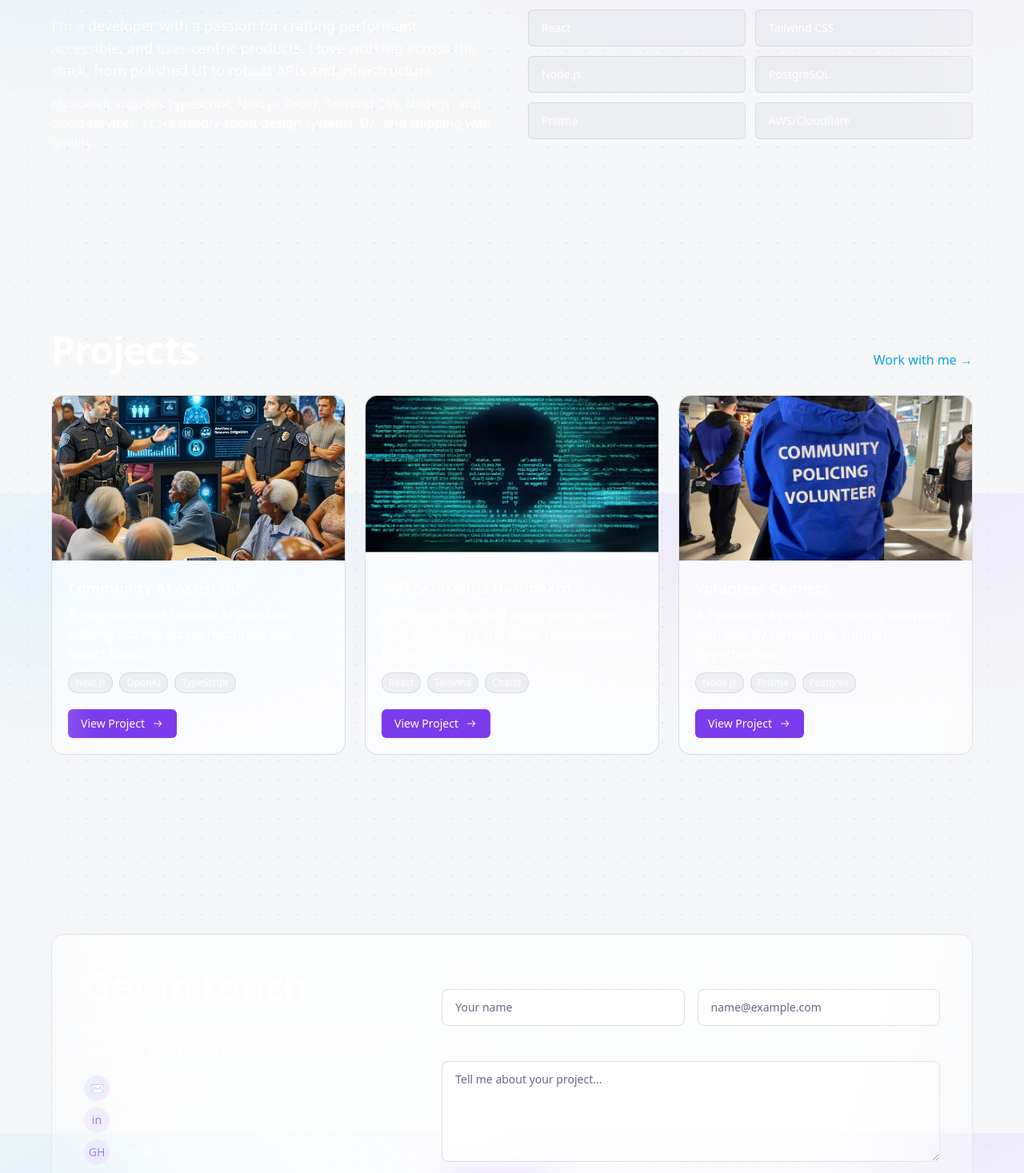
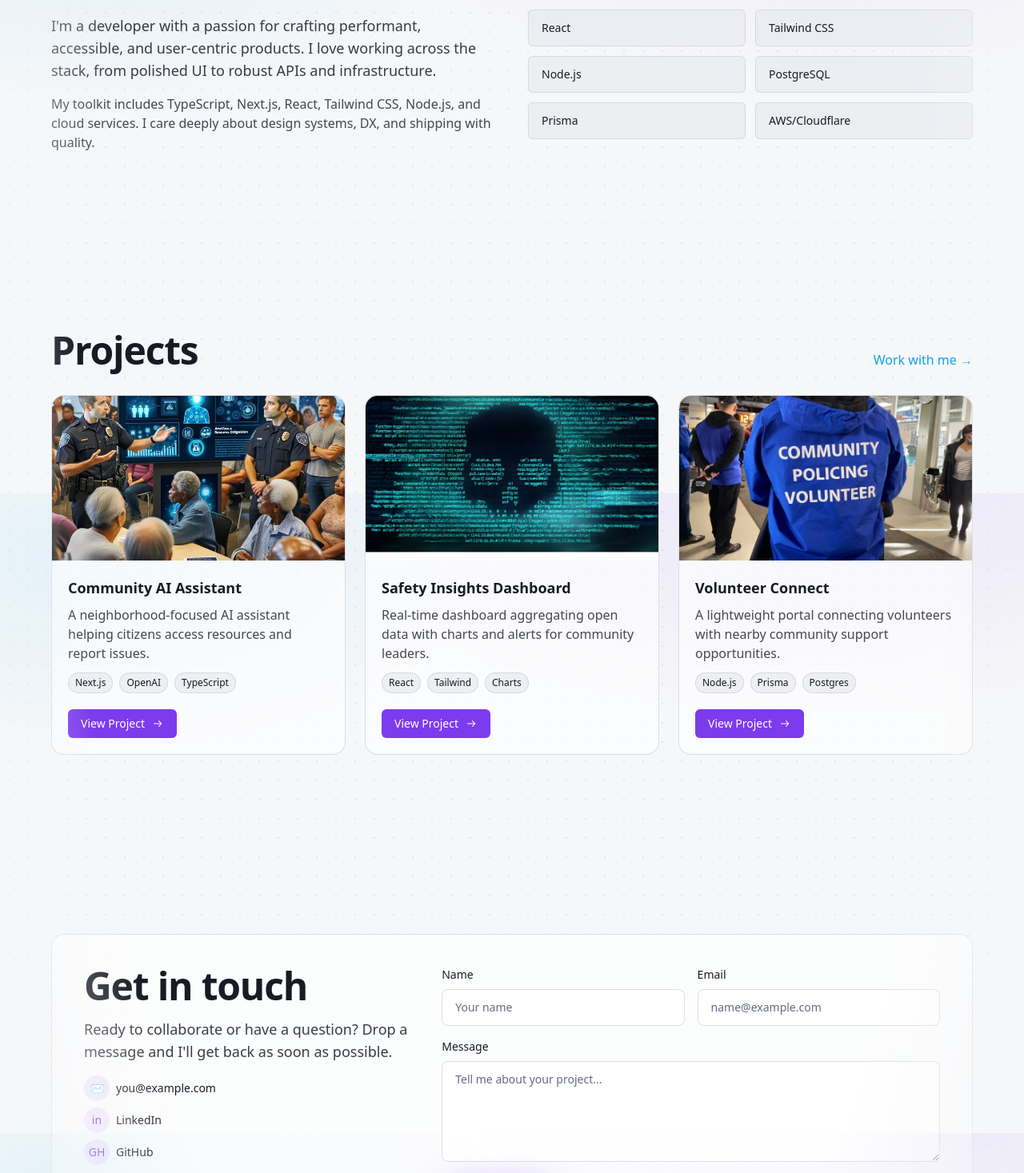
Before and after one commit to PreszAI/my-portfolio, a Next.js app: page / in a window 1280 px wide. Shown: the part 983-2450 px from the top of the page at 80% size. Built offline with nearby package versions, Linux system fonts and the light colour scheme.

Commit message:
update fonts light theme

```diff
--- a/app/globals.css
+++ b/app/globals.css
@@ -122,7 +122,8 @@
 }
 
 .subheading {
-  @apply text-base md:text-lg text-white max-w-2xl;
+  @apply text-base md:text-lg max-w-2xl;
+  color: hsl(var(--foreground) / 0.85);
 }
 
 .neon-outline {
--- a/components/About.tsx
+++ b/components/About.tsx
@@ -5,19 +5,19 @@
     <section id="about" className="section">
       <div className="grid md:grid-cols-2 gap-10 items-start">
         <Reveal className="space-y-4">
-          <h2 className="heading text-white">About Me</h2>
-          <p className="subheading text-white">
+          <h2 className="heading text-foreground">About Me</h2>
+          <p className="subheading">
             I'm a developer with a passion for crafting performant, accessible, and
             user‑centric products. I love working across the stack, from polished UI to
             robust APIs and infrastructure.
           </p>
-          <p className="text-white">
+          <p className="text-foreground/80">
             My toolkit includes TypeScript, Next.js, React, Tailwind CSS, Node.js, and
             cloud services. I care deeply about design systems, DX, and shipping with quality.
           </p>
         </Reveal>
         <Reveal delayMs={100}>
-          <ul className="grid grid-cols-2 gap-3 text-sm text-white">
+          <ul className="grid grid-cols-2 gap-3 text-sm text-foreground">
             {[
               'TypeScript',
               'Next.js',
@@ -28,7 +28,10 @@
               'Prisma',
               'AWS/Cloudflare'
             ].map((skill) => (
-              <li key={skill} className="rounded-md border border-border/60 bg-surface-alt/80 px-4 py-3 text-white dark:border-white/10 dark:bg-surface/40">
+              <li
+                key={skill}
+                className="rounded-md border border-border/60 bg-surface-alt/80 px-4 py-3 text-foreground dark:border-white/10 dark:bg-surface/40"
+              >
                 {skill}
               </li>
             ))}
--- a/components/Contact.tsx
+++ b/components/Contact.tsx
@@ -76,22 +76,22 @@
         <div className="rounded-2xl border border-border/60 bg-surface/70 p-8 backdrop-blur md:p-10 dark:border-white/10 dark:bg-surface/40">
           <div className="flex flex-col gap-8 md:flex-row">
             <div className="md:w-2/5 space-y-4">
-              <h2 className="heading text-white">Get in touch</h2>
-              <p className="subheading text-white">
+              <h2 className="heading text-foreground">Get in touch</h2>
+              <p className="subheading">
                 Ready to collaborate or have a question? Drop a message and I'll get back as soon as possible.
               </p>
-              <div className="space-y-2 text-sm text-white">
+              <div className="space-y-2 text-sm text-foreground">
                 <p className="flex items-center gap-2">
                   <span className="inline-flex h-8 w-8 items-center justify-center rounded-full bg-primary/10 text-primary dark:bg-primary/20">✉</span>
-                  <a href="mailto:you@example.com" className="text-white transition hover:text-foreground">you@example.com</a>
+                  <a href="mailto:you@example.com" className="text-foreground transition hover:text-accent">you@example.com</a>
                 </p>
                 <p className="flex items-center gap-2">
                   <span className="inline-flex h-8 w-8 items-center justify-center rounded-full bg-primary/10 text-primary dark:bg-primary/20">in</span>
-                  <a href="https://www.linkedin.com" target="_blank" rel="noreferrer" className="text-white transition hover:text-foreground">LinkedIn</a>
+                  <a href="https://www.linkedin.com" target="_blank" rel="noreferrer" className="text-foreground transition hover:text-accent">LinkedIn</a>
                 </p>
                 <p className="flex items-center gap-2">
                   <span className="inline-flex h-8 w-8 items-center justify-center rounded-full bg-primary/10 text-primary dark:bg-primary/20">GH</span>
-                  <a href="https://github.com" target="_blank" rel="noreferrer" className="text-white transition hover:text-foreground">GitHub</a>
+                  <a href="https://github.com" target="_blank" rel="noreferrer" className="text-foreground transition hover:text-accent">GitHub</a>
                 </p>
               </div>
             </div>
@@ -99,7 +99,7 @@
             <form onSubmit={handleSubmit} className="md:w-3/5 space-y-4" noValidate>
               <div className="grid gap-4 sm:grid-cols-2">
                 <div>
-                  <label htmlFor="name" className="mb-2 block text-sm font-medium text-white">
+                  <label htmlFor="name" className="mb-2 block text-sm font-medium text-foreground">
                     Name
                   </label>
                   <input
@@ -123,7 +123,7 @@
                 </div>
 
                 <div>
-                  <label htmlFor="email" className="mb-2 block text-sm font-medium text-white">
+                  <label htmlFor="email" className="mb-2 block text-sm font-medium text-foreground">
                     Email
                   </label>
                   <input
@@ -148,7 +148,7 @@
               </div>
 
               <div>
-                <label htmlFor="message" className="mb-2 block text-sm font-medium text-white">
+                <label htmlFor="message" className="mb-2 block text-sm font-medium text-foreground">
                   Message
                 </label>
                 <textarea
--- /dev/null
+++ b/components/ElectricBorder.tsx
@@ -0,0 +1,208 @@
+"use client";
+
+import { useEffect, useId, useLayoutEffect, useRef, type CSSProperties, type ReactNode } from "react";
+
+function hexToRgba(hex: string, alpha = 1) {
+  if (!hex) return `rgba(0,0,0,${alpha})`;
+  let h = hex.replace("#", "");
+  if (h.length === 3) {
+    h = h
+      .split("")
+      .map((c) => c + c)
+      .join("");
+  }
+  const int = parseInt(h, 16);
+  const r = (int >> 16) & 255;
+  const g = (int >> 8) & 255;
+  const b = int & 255;
+  return `rgba(${r}, ${g}, ${b}, ${alpha})`;
+}
+
+type ElectricBorderProps = {
+  children: ReactNode;
+  color?: string;
+  speed?: number;
+  chaos?: number;
+  thickness?: number;
+  className?: string;
+  style?: CSSProperties;
+};
+
+const ElectricBorder = ({
+  children,
+  color = "#5227FF",
+  speed = 1,
+  chaos = 1,
+  thickness = 2,
+  className,
+  style,
+}: ElectricBorderProps) => {
+  const rawId = useId().replace(/[:]/g, "");
+  const filterId = `turbulent-displace-${rawId}`;
+  const svgRef = useRef<SVGSVGElement | null>(null);
+  const rootRef = useRef<HTMLDivElement | null>(null);
+  const strokeRef = useRef<HTMLDivElement | null>(null);
+
+  const updateAnim = () => {
+    const svg = svgRef.current;
+    const host = rootRef.current;
+    if (!svg || !host) return;
+
+    if (strokeRef.current) {
+      strokeRef.current.style.filter = `url(#${filterId})`;
+    }
+
+    const width = Math.max(1, Math.round(host.clientWidth || host.getBoundingClientRect().width || 0));
+    const height = Math.max(1, Math.round(host.clientHeight || host.getBoundingClientRect().height || 0));
+
+    const dyAnims = Array.from(
+      svg.querySelectorAll('feOffset > animate[attributeName="dy"]'),
+    ) as SVGAnimateElement[];
+    if (dyAnims.length >= 2) {
+      dyAnims[0].setAttribute("values", `${height}; 0`);
+      dyAnims[1].setAttribute("values", `0; -${height}`);
+    }
+
+    const dxAnims = Array.from(
+      svg.querySelectorAll('feOffset > animate[attributeName="dx"]'),
+    ) as SVGAnimateElement[];
+    if (dxAnims.length >= 2) {
+      dxAnims[0].setAttribute("values", `${width}; 0`);
+      dxAnims[1].setAttribute("values", `0; -${width}`);
+    }
+
+    const baseDur = 6;
+    const dur = Math.max(0.001, baseDur / (speed || 1));
+    [...dyAnims, ...dxAnims].forEach((a) => a.setAttribute("dur", `${dur}s`));
+
+    const disp = svg.querySelector("feDisplacementMap");
+    if (disp) disp.setAttribute("scale", String(30 * (chaos || 1)));
+
+    const filterEl = svg.querySelector(`#${CSS.escape(filterId)}`);
+    if (filterEl instanceof SVGFilterElement) {
+      filterEl.setAttribute("x", "-200%");
+      filterEl.setAttribute("y", "-200%");
+      filterEl.setAttribute("width", "500%");
+      filterEl.setAttribute("height", "500%");
+    }
+
+    requestAnimationFrame(() => {
+      [...dyAnims, ...dxAnims].forEach((a) => {
+        if (typeof a.beginElement === "function") {
+          try {
+            a.beginElement();
+          } catch {
+            if (process.env.NODE_ENV === "development") {
+              console.warn("ElectricBorder: beginElement failed");
+            }
+          }
+        }
+      });
+    });
+  };
+
+  useEffect(() => {
+    updateAnim();
+    // eslint-disable-next-line react-hooks/exhaustive-deps
+  }, [speed, chaos]);
+
+  useLayoutEffect(() => {
+    if (!rootRef.current) return;
+    const ro = new ResizeObserver(() => updateAnim());
+    ro.observe(rootRef.current);
+    updateAnim();
+    return () => ro.disconnect();
+    // eslint-disable-next-line react-hooks/exhaustive-deps
+  }, []);
+
+  const inheritRadius: CSSProperties = {
+    borderRadius: style?.borderRadius ?? "inherit",
+  };
+
+  const strokeStyle: CSSProperties = {
+    ...inheritRadius,
+    borderWidth: thickness,
+    borderStyle: "solid",
+    borderColor: color,
+  };
+
+  const glow1Style: CSSProperties = {
+    ...inheritRadius,
+    borderWidth: thickness,
+    borderStyle: "solid",
+    borderColor: hexToRgba(color, 0.6),
+    filter: `blur(${0.5 + thickness * 0.25}px)`,
+    opacity: 0.5,
+  };
+
+  const glow2Style: CSSProperties = {
+    ...inheritRadius,
+    borderWidth: thickness,
+    borderStyle: "solid",
+    borderColor: color,
+    filter: `blur(${2 + thickness * 0.5}px)`,
+    opacity: 0.5,
+  };
+
+  const bgGlowStyle: CSSProperties = {
+    ...inheritRadius,
+    transform: "scale(1.08)",
+    filter: "blur(32px)",
+    opacity: 0.3,
+    zIndex: -1,
+    background: `linear-gradient(-30deg, ${hexToRgba(color, 0.8)}, transparent, ${color})`,
+  };
+
+  return (
+    <div ref={rootRef} className={"relative isolate " + (className ?? "")} style={style}>
+      <svg
+        ref={svgRef}
+        className="fixed -left-[10000px] -top-[10000px] h-[10px] w-[10px] opacity-[0.001] pointer-events-none"
+        aria-hidden
+        focusable="false"
+      >
+        <defs>
+          <filter id={filterId} colorInterpolationFilters="sRGB" x="-20%" y="-20%" width="140%" height="140%">
+            <feTurbulence type="turbulence" baseFrequency="0.02" numOctaves="10" result="noise1" seed="1" />
+            <feOffset in="noise1" dx="0" dy="0" result="offsetNoise1">
+              <animate attributeName="dy" values="700; 0" dur="6s" repeatCount="indefinite" calcMode="linear" />
+            </feOffset>
+
+            <feTurbulence type="turbulence" baseFrequency="0.02" numOctaves="10" result="noise2" seed="1" />
+            <feOffset in="noise2" dx="0" dy="0" result="offsetNoise2">
+              <animate attributeName="dy" values="0; -700" dur="6s" repeatCount="indefinite" calcMode="linear" />
+            </feOffset>
+
+            <feTurbulence type="turbulence" baseFrequency="0.02" numOctaves="10" result="noise1" seed="2" />
+            <feOffset in="noise1" dx="0" dy="0" result="offsetNoise3">
+              <animate attributeName="dx" values="490; 0" dur="6s" repeatCount="indefinite" calcMode="linear" />
+            </feOffset>
+
+            <feTurbulence type="turbulence" baseFrequency="0.02" numOctaves="10" result="noise2" seed="2" />
+            <feOffset in="noise2" dx="0" dy="0" result="offsetNoise4">
+              <animate attributeName="dx" values="0; -490" dur="6s" repeatCount="indefinite" calcMode="linear" />
+            </feOffset>
+
+            <feComposite in="offsetNoise1" in2="offsetNoise2" result="part1" />
+            <feComposite in="offsetNoise3" in2="offsetNoise4" result="part2" />
+            <feBlend in="part1" in2="part2" mode="color-dodge" result="combinedNoise" />
+            <feDisplacementMap in="SourceGraphic" in2="combinedNoise" scale="30" xChannelSelector="R" yChannelSelector="B" />
+          </filter>
+        </defs>
+      </svg>
+
+      <div className="absolute inset-0 pointer-events-none" style={inheritRadius}>
+        <div ref={strokeRef} className="absolute inset-0 box-border" style={strokeStyle} />
+        <div className="absolute inset-0 box-border" style={glow1Style} />
+        <div className="absolute inset-0 box-border" style={glow2Style} />
+        <div className="absolute inset-0" style={bgGlowStyle} />
+      </div>
+
+      <div className="relative" style={inheritRadius}>
+        {children}
+      </div>
+    </div>
+  );
+};
+
+export default ElectricBorder;
--- a/components/Projects.tsx
+++ b/components/Projects.tsx
@@ -1,3 +1,5 @@
+'use client';
+
 import Reveal from '@/components/Reveal'
 
 type Project = {
@@ -35,24 +37,28 @@
 export default function Projects() {
   return (
     <section id="projects" className="section">
-      <Reveal className="mb-8 flex items-end justify-between gap-4">
-        <h2 className="heading text-white">Projects</h2>
+      <div className="space-y-8">
+        <Reveal className="flex items-end justify-between gap-4">
+          <h2 className="heading text-foreground">Projects</h2>
           <a href="#contact" className="text-accent hover:underline">Work with me →</a>
         </Reveal>
 
-      <div className="grid md:grid-cols-2 lg:grid-cols-3 gap-6">
-        {projects.map((p, i) => (
-          <Reveal key={p.title} delayMs={i * 60}>
+        <div className="grid gap-6 md:grid-cols-2 lg:grid-cols-3">
+          {projects.map((p, i) => {
+            const card = (
               <div className="group relative overflow-hidden rounded-2xl border border-border/60 bg-surface/60 transition hover:bg-surface-alt/70 dark:border-white/10 dark:bg-surface/40">
                 <div className="aspect-[16/9] overflow-hidden">
                   <img src={p.image} alt={p.title} className="h-full w-full object-cover transition duration-300 group-hover:scale-105" />
                 </div>
                 <div className="p-5">
-                <h3 className="text-lg font-semibold text-white">{p.title}</h3>
-                <p className="mt-2 text-white">{p.description}</p>
+                  <h3 className="text-lg font-semibold text-foreground">{p.title}</h3>
+                  <p className="mt-2 text-foreground/80">{p.description}</p>
                   <div className="mt-3 flex flex-wrap gap-2">
                     {p.tags.map((t) => (
-                    <span key={t} className="text-xs rounded-full border border-border/60 bg-surface-alt/80 px-2 py-1 text-white dark:border-white/10 dark:bg-surface/30">
+                      <span
+                        key={t}
+                        className="text-xs rounded-full border border-border/60 bg-surface-alt/80 px-2 py-1 text-foreground dark:border-white/10 dark:bg-surface/30"
+                      >
                         {t}
                       </span>
                     ))}
@@ -67,8 +73,15 @@
                   </div>
                 </div>
               </div>
+            );
+
+            return (
+              <Reveal key={p.title} delayMs={i * 60}>
+                {card}
               </Reveal>
-        ))}
+            );
+          })}
+        </div>
       </div>
     </section>
   )
```
Also changed, not shown: components/ThemeProvider.tsx (line endings or trailing spaces). Lines whose indentation alone changed are shown as unchanged.
